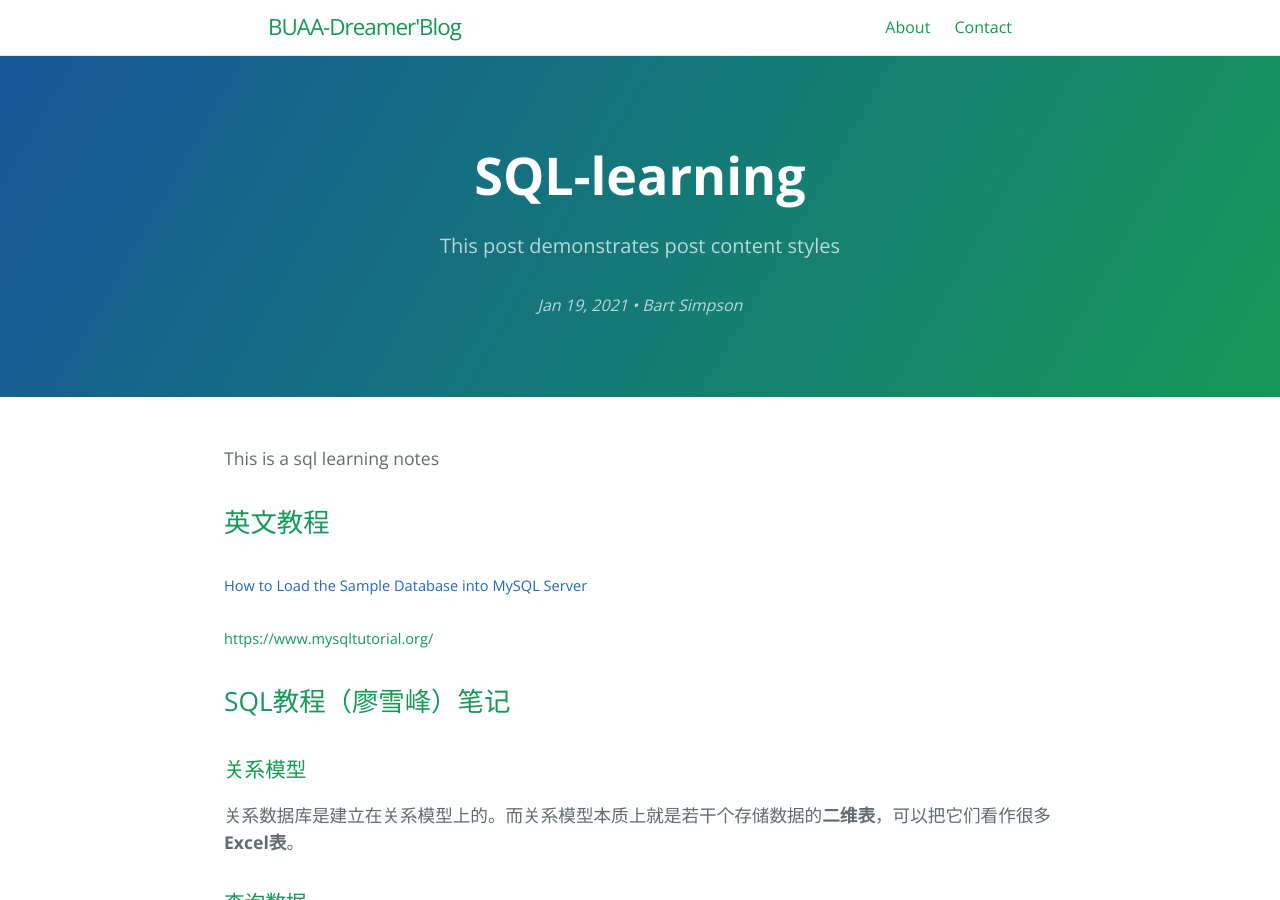
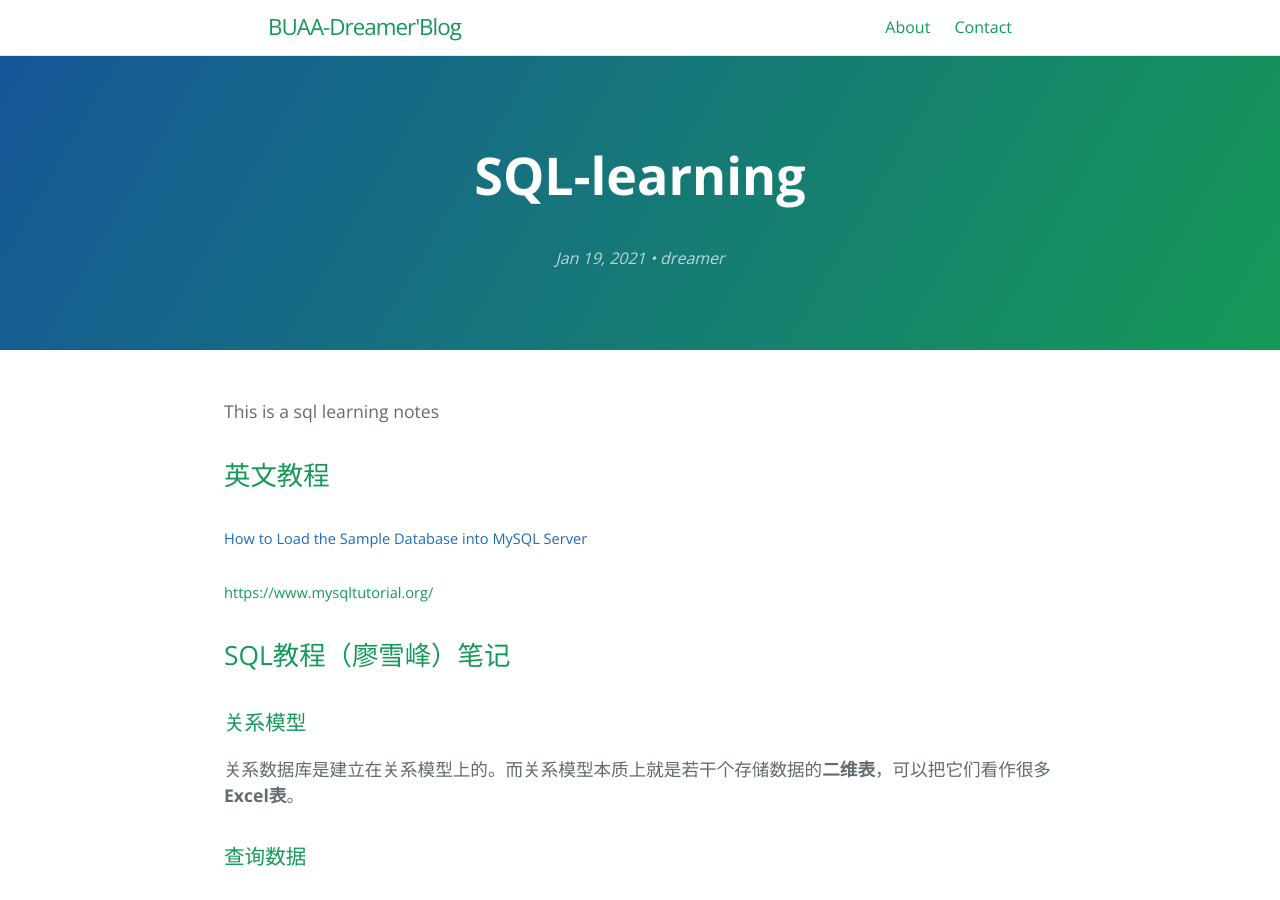
Before and after one commit to BUAADreamer/BUAADreamer-blog-hello, a Jekyll site: the page built from _posts/2021-01-19-sql-learn.md, in a window 1280 px wide and 900 px high. Built offline with Jekyll 4.4.1, drawn with Linux system fonts in a browser that asks for light colours.

Commit message:
Update 2021-01-19-sql-learn.md

```diff
--- a/_posts/2021-01-19-sql-learn.md
+++ b/_posts/2021-01-19-sql-learn.md
@@ -1,10 +1,9 @@
 ---
 layout: post
 title: "SQL-learning"
-tagline: "This post demonstrates post content styles"
 categories: junk
 image: /thumbnail-mobile.png
-author: "Bart Simpson"
+author: "dreamer"
 meta: "Springfield"
 ---
 
```
